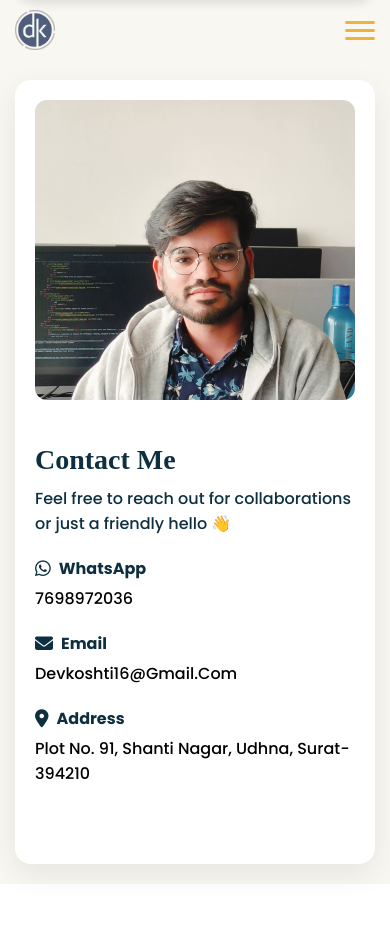
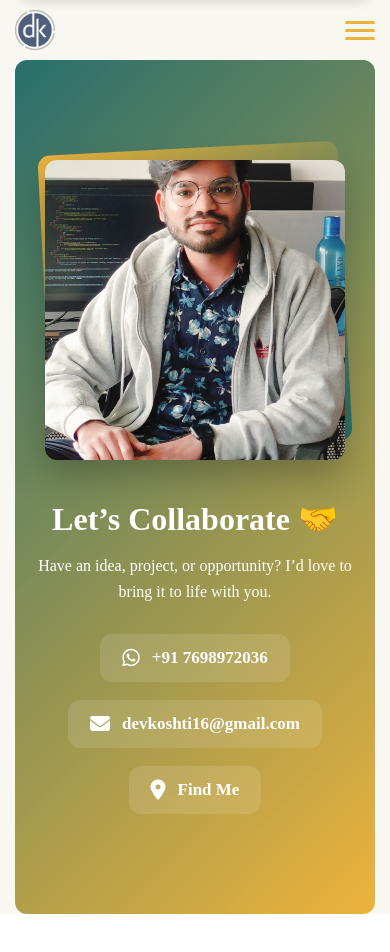
Before and after one commit to Devkoshti16/Portfolio, a React (Vite) app: page /contact in a window 390 px wide. Shown: the top 952 px of the page. Before the commit the page ends 884 px from the top, so only its background shows below. Built offline with nearby package versions, Linux system fonts and the light colour scheme.

Commit message:
contact home skill page design update

```diff
--- a/src/index.css
+++ b/src/index.css
@@ -39,7 +39,6 @@
   max-width: 1440px;
   margin: 0 auto;
   padding: 0 15px;
-  height: 100%;
 }
 
 body {
@@ -453,3 +452,17 @@ body::-webkit-scrollbar-track {
 body::-webkit-scrollbar-thumb:hover {
   background: var(--secondary-color);
 }
+
+
+/* ANIMATION CSS START HERE */
+@keyframes card-fade-in {
+  from {
+    opacity: 0;
+    transform: translateY(100px);
+  }
+  to {
+    opacity: 1;
+    transform: translateY(0);
+  }
+}
+/* ANIMATION CSS START HERE */
--- a/src/pages/Contact/Contact.css
+++ b/src/pages/Contact/Contact.css
@@ -1,117 +1,169 @@
 /* Contact.css */
+.contact-section {
+  padding: 100px 20px;
+  background: linear-gradient(
+    135deg,
+    var(--primary-color),
+    var(--secondary-color)
+  );
+  color: #fff;
+  border-radius: 12px;
+  margin-bottom: 50px;
+}
 
 .contact-container {
-  display: flex;
-  flex-wrap: wrap;
-  gap: 40px;
   max-width: 1100px;
   margin: auto;
-  background: var(--white);
-  border-radius: 16px;
-  box-shadow: 0 10px 30px rgba(0, 0, 0, 0.08);
-  overflow: hidden;
-  padding: 30px;
+  display: grid;
+  grid-template-columns: 1fr 1.3fr; /* text wider */
+  gap: 60px;
+  align-items: center;
 }
 
-.contact-image {
-  flex: 1 1 200px;
-  text-align: center;
+/* IMAGE BOX */
+.contact-left {
+  position: relative;
+  display: flex;
+  justify-content: center;
 }
 
-.contact-img {
-  width: 100%;
-  max-width: 400px;
-  height: 400px;
-  border-radius: 12px;
+.contact-left img {
+  width: 500px; /* fixed width */
+  height: 500px; /* fixed height → square */
+  border-radius: 12px; /* soft corners */
   object-fit: cover;
-  transition: 0.5s all ease-in-out;
+  z-index: 2;
+  position: relative;
+  box-shadow: 0 15px 35px rgba(0, 0, 0, 0.25);
+  transition: transform 0.4s ease;
 }
 
-.contact-form-container {
-  flex: 1 1 400px;
-  display: flex;
-  flex-direction: column;
-  justify-content: start;
+.contact-left::before {
+  content: "";
+  position: absolute;
+  top: -12px;
+  left: -12px;
+  width: 100%;
+  height: 100%;
+  border-radius: 12px;
+  background: linear-gradient(
+    135deg,
+    var(--secondary-color),
+    var(--primary-color)
+  );
+  z-index: 1;
+  transform: rotate(-3deg);
+  transition: transform 0.4s ease-in-out;
 }
 
-.contact-info h2 {
-  font-size: 28px;
-  margin-bottom: 10px;
-  color: var(--text);
+.contact-left:hover img {
+  transform: translateY(-8px) scale(1.02);
 }
 
-.contact-desc {
-  font-size: 16px;
-  margin-bottom: 20px;
-  color: var(--text);
-  font-family: var(--font-main);
-  font-weight: 500;
+.contact-left:hover::before {
+  transform: rotate(0deg);
 }
 
-.contact-item {
+/* TEXT SIDE */
+.contact-right h2 {
+  font-size: 42px;
+  font-weight: 800;
   margin-bottom: 20px;
 }
 
-.contact-item strong {
-  font-size: 18 px;
-  color: var(--text);
-  display: inline-block;
-  font-family: var(--font-main);
-  text-transform: capitalize;
+.contact-right p {
+  font-size: 18px;
+  margin-bottom: 40px;
+  line-height: 1.6;
+  max-width: 500px;
 }
 
-.contact-label {
-  margin-bottom: 5px;
+.contact-actions {
+  display: flex;
+  flex-direction: column;
+  gap: 18px;
+}
+
+.contact-btn {
   display: flex;
   align-items: center;
-  gap: 8px;
+  gap: 12px;
+  padding: 14px 22px;
+  background: rgba(255, 255, 255, 0.12);
+  border-radius: 12px;
+  color: #fff;
+  font-size: 17px;
+  font-weight: 600;
+  text-decoration: none;
+  backdrop-filter: blur(10px);
+  transition: all 0.3s ease;
 }
 
-.contact-icon {
-  color: var(--text);
-  font-size: 18px;
-  line-height: .5;
+.contact-btn i {
+  font-size: 20px;
 }
 
-.contact-item a,
-.contact-item span {
-  text-transform: capitalize;
-  font-weight: 500;
-  font-size: 16px;
-  color: var(--black);
-  font-family: var(--font-main);
-}
-
-.contact-item a:hover {
-  color: var(--secondary-color);
+.contact-btn:hover {
+  background: #fff;
+  color: var(--primary-color);
+  transform: translateX(8px);
 }
 
 /* Responsive */
-@media (max-width: 768px) {
+@media (max-width: 900px) {
   .contact-container {
-    flex-direction: column;
-    padding: 20px;
+    grid-template-columns: 1fr;
+    text-align: center;
+    gap: 40px;
   }
 
-  .contact-img {
+  .contact-right h2 {
+    font-size: 32px;
+    font-weight: 800;
+    margin-bottom: 15px;
+  }
+
+  .contact-right p {
     max-width: 100%;
+    margin-bottom: 30px;
+  }
+
+  .contact-left img {
+    width: 500px;
     height: 500px;
-    object-position: top;
+  }
+
+  .contact-left::before {
+    width: 500px;
+    height: 500px;
+    left: 70px;
+  }
+
+  .contact-actions {
+    align-items: center;
   }
 }
 
-@media (max-width: 480px) {
-  .contact-img {
-    max-width: 100%;
+@media (max-width: 575px) {
+  .contact-left img{
+    width: 300px;
     height: 300px;
-    object-position: top;
+  }
+
+  .contact-left::before {
+    width: 300px;
+    height: 300px;
+    left: 10px;
+  }
+
+  .contact-right p {
+    font-size: 16px;
   }
 }
 
-@media (max-width: 320px) {
-  .contact-img {
-    max-width: 100%;
-    height: 200px;
-    object-position: top;
+@media (max-width: 375px) {
+  .contact-left::before {
+    display: none;
   }
+
 }
--- a/src/pages/Contact/Contact.jsx
+++ b/src/pages/Contact/Contact.jsx
@@ -4,48 +4,42 @@ import Placeholderimg from "../../assets/dev.jpg";
 
 function Contact() {
   return (
-    <section className="sec-gap contact-section">
-      <div className="contact-container animate__animated animate__fadeIn">
-        <div className="contact-image">
-          <img src={Placeholderimg} alt="Contact" className="contact-img" />
+    <section className="contact-section">
+      <div className="contact-container">
+
+        {/* Left Side Image */}
+        <div className="contact-left">
+          <img src={Placeholderimg} alt="Dev Koshti" />
         </div>
 
-        <div className="contact-form-container animate__animated animate__fadeRight">
-          <div className="contact-info">
-            <h2>Contact Me</h2>
-            <p className="contact-desc">
-              Feel free to reach out for collaborations or just a friendly hello 👋
-            </p>
+        {/* Right Side Content */}
+        <div className="contact-right">
+          <h2>Let’s Collaborate 🤝</h2>
+          <p>
+            Have an idea, project, or opportunity?
+            I’d love to bring it to life with you.
+          </p>
 
-            <div className="contact-item">
-              <div className="contact-label">
-                <i className="fab fa-whatsapp contact-icon"></i>
-                <strong> WhatsApp</strong>
-              </div>
-              <a
-                href="tel:917698972036"
-              >
-                7698972036
-              </a>
-            </div>
+          <div className="contact-actions">
+            <a href="tel:917698972036" className="contact-btn">
+              <i className="fab fa-whatsapp"></i> +91 7698972036
+            </a>
 
-            <div className="contact-item">
-              <div className="contact-label">
-                <i className="fas fa-envelope contact-icon"></i>
-                <strong> Email</strong>
-              </div>
-              <a href="mailto:devkoshti16@gmail.com">devkoshti16@gmail.com</a>
-            </div>
+            <a href="mailto:devkoshti16@gmail.com" className="contact-btn">
+              <i className="fas fa-envelope"></i> devkoshti16@gmail.com
+            </a>
 
-            <div className="contact-item">
-              <div className="contact-label">
-                <i className="fas fa-map-marker-alt contact-icon"></i>
-                <strong> Address</strong>
-              </div>
-              <span>Plot No. 91, Shanti Nagar, Udhna, Surat-394210</span>
-            </div>
+            <a
+              href="https://maps.google.com?q=Plot+No.+91,+Shanti+Nagar,+Udhna,+Surat-394210"
+              className="contact-btn"
+              target="_blank"
+              rel="noopener noreferrer"
+            >
+              <i className="fas fa-map-marker-alt"></i> Find Me
+            </a>
           </div>
         </div>
+
       </div>
     </section>
   );
--- a/src/pages/Home/Home.css
+++ b/src/pages/Home/Home.css
@@ -170,6 +170,7 @@
 
   .hero-image img {
     height: 250px;
+    margin-bottom: 50px;
   }
 
   .sub-text {
--- a/src/pages/Projects/Projects.css
+++ b/src/pages/Projects/Projects.css
@@ -28,23 +28,9 @@
   transition: transform 0.4s ease, box-shadow 0.4s ease;
   opacity: 0;
   transform: translateY(40px);
-  animation: fadeUp 0.6s ease forwards;
-}
-
-.project-card:nth-child(1) { animation-delay: 0.2s; }
-.project-card:nth-child(2) { animation-delay: 0.4s; }
-.project-card:nth-child(3) { animation-delay: 0.6s; }
-.project-card:nth-child(4) { animation-delay: 0.8s; }
-.project-card:nth-child(5) { animation-delay: 1s; }
-.project-card:nth-child(6) { animation-delay: 1.2s; }
-.project-card:nth-child(7) { animation-delay: 1.4s; }
-.project-card:nth-child(8) { animation-delay: 1.6s; }
-
-@keyframes fadeUp {
-  to {
-    opacity: 1;
-    transform: translateY(0);
-  }
+  animation: card-fade-in 1s linear both;
+  animation-timeline: view();
+  animation-range: entry 0% cover 40%;
 }
 
 .project-card:hover {
@@ -74,7 +60,7 @@
 .project-overlay {
   position: absolute;
   inset: 0;
-  background: linear-gradient(to top, rgba(0,0,0,0.7), rgba(0,0,0,0));
+  background: linear-gradient(to top, rgba(0, 0, 0, 0.7), rgba(0, 0, 0, 0));
   opacity: 0;
   display: flex;
   flex-direction: column;
--- a/src/pages/Skills/Skills.css
+++ b/src/pages/Skills/Skills.css
@@ -19,33 +19,15 @@
   border-radius: 20px;
   padding: 2rem 1.5rem;
   box-shadow: 0 8px 30px rgba(0, 0, 0, 0.1);
-  transition: transform 0.4s ease, box-shadow 0.4s ease;
   text-align: center;
   color: var(--text);
   display: flex;
   flex-direction: column;
   align-items: center;
-
-  /* fade-up animation */
-  opacity: 0;
-  transform: translateY(40px);
-  animation: fadeUp 0.8s ease forwards;
-}
-
-.skill-card:nth-child(1) { animation-delay: 0.2s; }
-.skill-card:nth-child(2) { animation-delay: 0.4s; }
-.skill-card:nth-child(3) { animation-delay: 0.6s; }
-.skill-card:nth-child(4) { animation-delay: 0.8s; }
-.skill-card:nth-child(5) { animation-delay: 1s; }
-.skill-card:nth-child(6) { animation-delay: 1.2s; }
-.skill-card:nth-child(7) { animation-delay: 1.4s; }
-.skill-card:nth-child(8) { animation-delay: 1.6s; }
-
-@keyframes fadeUp {
-  to {
-    opacity: 1;
-    transform: translateY(0);
-  }
+  transition: transform 0.4s ease, box-shadow 0.4s ease;
+  animation: card-fade-in 1s linear both;
+  animation-timeline: view();
+  animation-range: entry 0% cover 40%;
 }
 
 .skill-card:hover {
@@ -68,15 +50,6 @@
   justify-content: center;
   position: relative;
   transition: background 1s ease;
-
-  /* Glow pulse animation */
-  animation: pulse 3s infinite ease-in-out;
-}
-
-@keyframes pulse {
-  0% { box-shadow: 0 0 0px rgba(255,255,255,0.2); }
-  50% { box-shadow: 0 0 20px rgba(255,255,255,0.4); }
-  100% { box-shadow: 0 0 0px rgba(255,255,255,0.2); }
 }
 
 .circle-inner {
@@ -107,3 +80,96 @@
   font-weight: 500;
   letter-spacing: 0.5px;
 }
+
+/* Default (desktop) stays same */
+
+/* Mobile: App-like design */
+@media (max-width: 768px) {
+  .skills-grid {
+    display: grid;
+    grid-template-columns: repeat(auto-fit, minmax(140px, 1fr));
+    gap: 1.5rem;
+    margin-block: 2rem;
+  }
+
+  .skill-card {
+    width: 100%;
+    border-radius: 12px;
+    padding: 1rem;
+    background: linear-gradient(145deg, #ffffff, #f3f3f3);
+    box-shadow: 0 6px 20px rgba(0, 0, 0, 0.08);
+    transition: transform 0.2s ease, box-shadow 0.2s ease;
+  }
+
+  .skill-card:active {
+    transform: scale(0.97); /* press effect */
+    box-shadow: 0 3px 10px rgba(0, 0, 0, 0.15);
+  }
+
+  .circle-progress {
+    width: 100px;
+    height: 100px;
+  }
+
+  .circle-inner {
+    width: 80px;
+    height: 80px;
+  }
+
+  .circle-inner i {
+    font-size: 38px;
+  }
+
+  .skill-card h4 {
+    font-size: 1.2rem;
+    margin-top: 1rem;
+    color: #333;
+  }
+
+  .skill-card p.percent {
+    font-size: 1.1rem;
+    margin-top: 0.4rem;
+    font-weight: 600;
+    color: var(--primary-color);
+  }
+}
+
+/* Very small phones */
+@media (max-width: 480px) {
+  .skills-grid {
+    grid-template-columns: repeat(auto-fit, minmax(120px, 1fr));
+    gap: 1rem;
+    margin-block: 1.5rem;
+  }
+
+  .skill-card {
+    width: 95%;
+    padding: 1.5rem;
+  }
+
+  .circle-progress {
+    width: 60px;
+    height: 60px;
+  }
+
+  .circle-inner {
+    width: 50px;
+    height: 50px;
+  }
+
+  .skill-card h4 {
+    font-size: 1rem;
+    margin-top: 0.5rem;
+  }
+
+  .skill-card p.percent {
+    font-size: 1rem;
+    margin-top: 0.2rem;
+    font-weight: 600;
+    color: var(--primary-color);
+  }
+
+  .circle-inner i {
+    font-size: 28px;
+  }
+}
```
